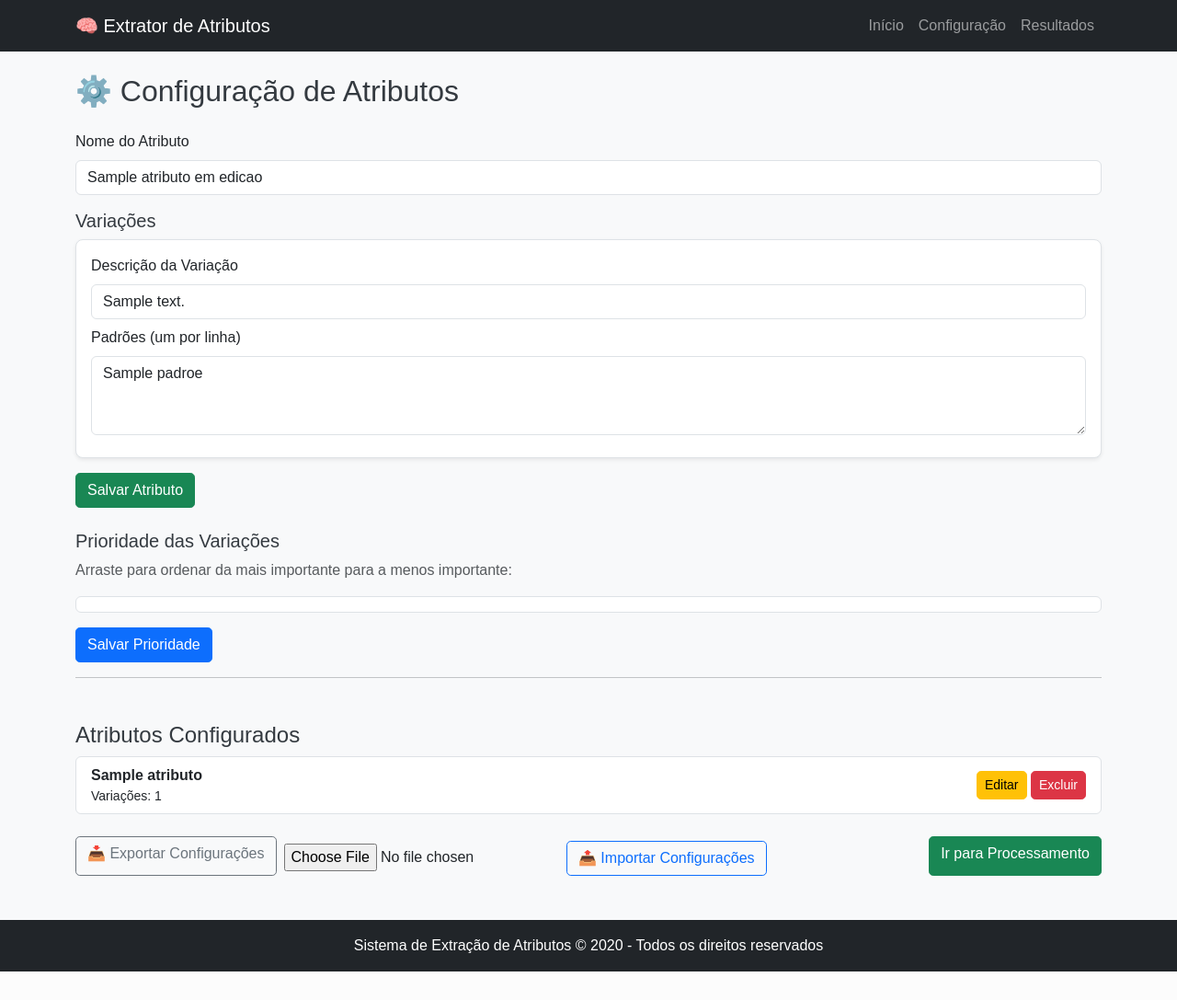
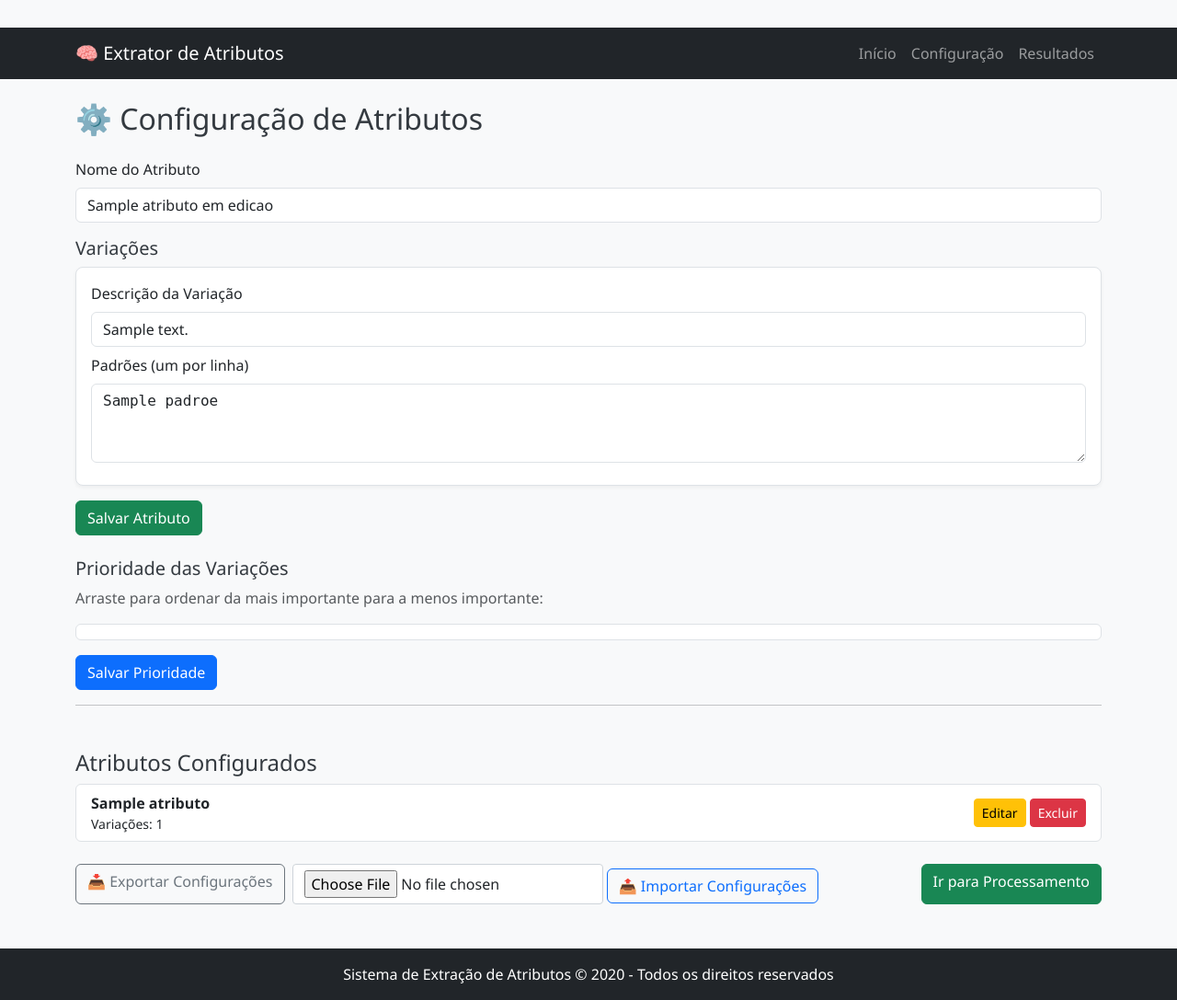
Before and after one commit to Douglasprojetospro/extrator-atributos-web, a Flask app: template templates/configurar.html in a window 1280 px wide. Shown: the whole page at 92% size. Before the commit the page ends 1056 px from the top, so only its background shows below. Run offline with Flask 3, Linux system fonts and the light colour scheme; the template is opened without the code that fills it: most values are stand-ins (such as "Sample title", 1, 10 or a date in 2020).

Commit message:
Update styles.css

```diff
--- a/static/styles.css
+++ b/static/styles.css
@@ -1,36 +1,39 @@
-/* static/styles.css */
 body {
     background-color: #f8f9fa;
-    font-family: Arial, sans-serif;
+    font-family: 'Segoe UI', Tahoma, Geneva, Verdana, sans-serif;
+    padding-top: 30px;
 }
 
 h2, h4, h5 {
     color: #343a40;
 }
 
+.btn {
+    font-weight: 500;
+}
+
 .card {
     border: 1px solid #dee2e6;
     border-radius: 0.5rem;
-    box-shadow: 0 0.125rem 0.25rem rgba(0, 0, 0, 0.075);
-}
-
-.btn {
-    border-radius: 0.3rem;
+    box-shadow: 0 2px 4px rgba(0, 0, 0, 0.05);
 }
 
 textarea.form-control {
-    resize: vertical;
+    font-family: monospace;
 }
 
 .list-group-item {
-    cursor: grab;
+    cursor: move;
 }
 
-.list-group-item:active {
-    cursor: grabbing;
+.list-group-item:hover {
     background-color: #e9ecef;
 }
 
 input[type="file"] {
-    margin-top: 0.5rem;
+    padding: 6px 12px;
+    background-color: #fff;
+    border: 1px solid #ced4da;
+    border-radius: 4px;
+    display: inline-block;
 }
```
